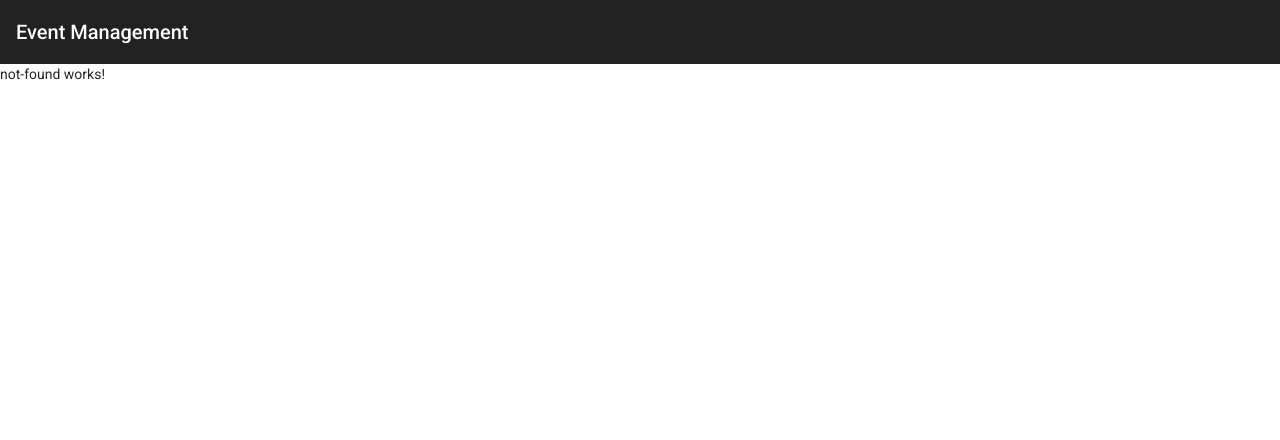
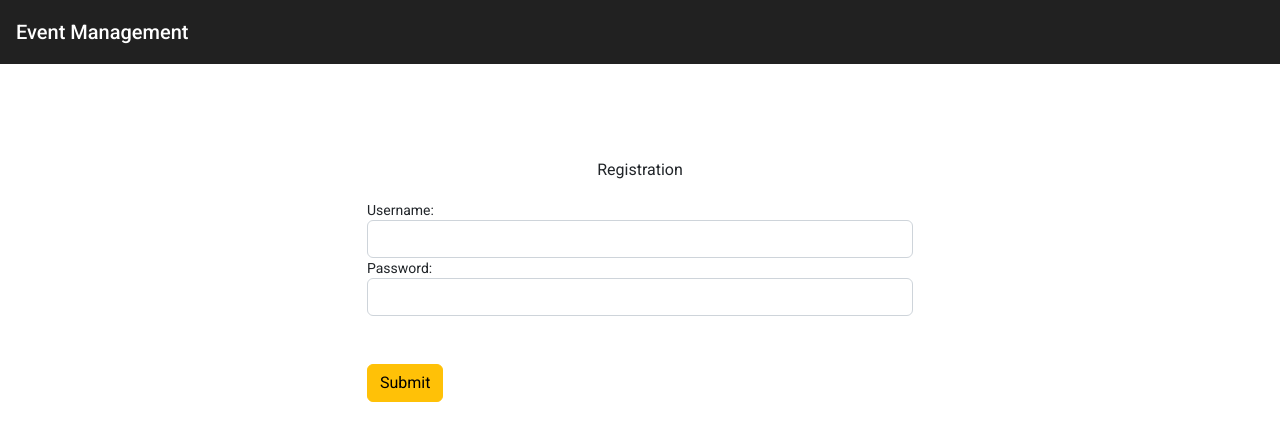
Before and after one commit to DaniloPootaren/angular-training_1, an Angular app: page /registration in a window 1280 px wide. Shown: the top 440 px of the page. Built offline with nearby package versions, Linux system fonts and the light colour scheme.

Commit message:
added registration from

```diff
--- a/src/app/app-routing.module.ts
+++ b/src/app/app-routing.module.ts
@@ -4,6 +4,7 @@ import { AuthGuardService as AuthGuard } from './core/authentication/auth-guard.
 import { CreateEditEventComponent } from './features/create-edit-event/create-edit-event.component';
 import { LoginComponent } from './features/login/login.component';
 import { NotFoundComponent } from './features/not-found/not-found.component';
+import { RegisterComponent } from './features/register/register.component';
 import { ViewEventsComponent } from './features/view-events/view-events.component';
 
 const routes: Routes = [
@@ -19,6 +20,7 @@ const routes: Routes = [
     canActivate: [AuthGuard],
   },
   { path: 'login', component: LoginComponent },
+  { path: 'registration', component: RegisterComponent },
   { path: '**', component: NotFoundComponent },
 ];
 
--- a/src/app/app.module.ts
+++ b/src/app/app.module.ts
@@ -10,6 +10,7 @@ import { ReactiveFormsModule, } from '@angular/forms';
 import { ViewEventsComponent } from './features/view-events/view-events.component';
 import { NotFoundComponent } from './features/not-found/not-found.component';
 import { LoginComponent } from './features/login/login.component';
+import { RegisterComponent } from './features/register/register.component';
 
 
 
@@ -21,6 +22,7 @@ import { LoginComponent } from './features/login/login.component';
     ViewEventsComponent,
     NotFoundComponent,
     LoginComponent,
+    RegisterComponent,
   ],
   imports: [
     BrowserModule,
--- a/src/app/features/create-edit-event/create-edit-event.component.html
+++ b/src/app/features/create-edit-event/create-edit-event.component.html
@@ -50,7 +50,7 @@
         class="btn btn-warning mt-5"
         [ngClass]="{ 'disabled': eventForm.status === 'INVALID'}"
       >
-        {{editMode ? 'Edit': 'Create'}}
+        {{editMode ? 'Save': 'Create'}}
       </button>
     </form>
 </div>
--- a/src/app/features/login/login.component.html
+++ b/src/app/features/login/login.component.html
@@ -39,14 +39,13 @@
                 Invalid Credentials.
               </div>
             <div class="form-group">
-              <!-- <label for="remember-me" class=""><span>Remember me</span> <span><input id="remember-me" name="remember-me" type="checkbox"></span></label><br> -->
               <input
                 type="submit"
                 class="btn btn-warning btn-md mt-5"
               />
             </div>
             <div id="register-link" class="text-right">
-              <a href="#" class="">Register here</a>
+              <a [routerLink]="['/registration']">Register here</a>
             </div>
           </form>
         </div>
--- /dev/null
+++ b/src/app/features/register/register.component.html
@@ -0,0 +1,49 @@
+<div id="register">
+    <h3 class="text-center text-white pt-5">Registration form</h3>
+    <div class="container">
+      <div id="register-row" class="row justify-content-center align-items-center">
+        <div id="register-column" class="col-md-6">
+          <div id="register-box" class="col-md-12">
+            <form class="form" [formGroup]="registrationForm" (ngSubmit)="onSubmit()">
+              <h3 class="text-center">Registration</h3>
+              <div class="form-group">
+                <label for="username" class="">Username:</label><br />
+                <input
+                  type="text"
+                  name="username"
+                  formControlName="username"
+                  class="form-control"
+                  [ngClass]="{
+                      'is-invalid':
+                        registrationForm.controls.username.errors && registrationForm.controls.username.touched
+                    }"
+                />
+                <div class="invalid-feedback">Please provide a username.</div>
+              </div>
+              <div class="form-group">
+                <label for="password" class="">Password:</label><br />
+                <input
+                  type="text"
+                  name="password"
+                  id="password"
+                  class="form-control"
+                  formControlName="password"
+                  [ngClass]="{
+                      'is-invalid':
+                        registrationForm.controls.password.errors && registrationForm.controls.password.touched
+                    }"
+                />
+                <div class="invalid-feedback">Please provide a password.</div>
+              </div>
+              <div class="form-group">
+                <input
+                  type="submit"
+                  class="btn btn-warning btn-md mt-5"
+                />
+              </div>
+            </form>
+          </div>
+        </div>
+      </div>
+    </div>
+  </div>
--- /dev/null
+++ b/src/app/features/register/register.component.ts
@@ -0,0 +1,25 @@
+import { Component, OnInit } from '@angular/core';
+import { FormControl, FormGroup, Validators } from '@angular/forms';
+
+@Component({
+  selector: 'app-register',
+  templateUrl: './register.component.html',
+  styleUrls: ['./register.component.scss']
+})
+export class RegisterComponent implements OnInit {
+
+  public registrationForm;
+
+  public onSubmit(){}
+
+  constructor() {
+    this.registrationForm = new FormGroup({
+      username: new FormControl('', [Validators.required]),
+      password: new FormControl('', [Validators.required]),
+    });
+  }
+
+  ngOnInit(): void {
+  }
+
+}
```
Also changed, not shown: src/app/features/register/register.component.scss (added).
